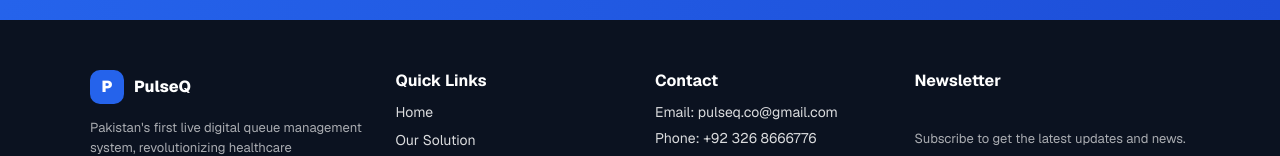
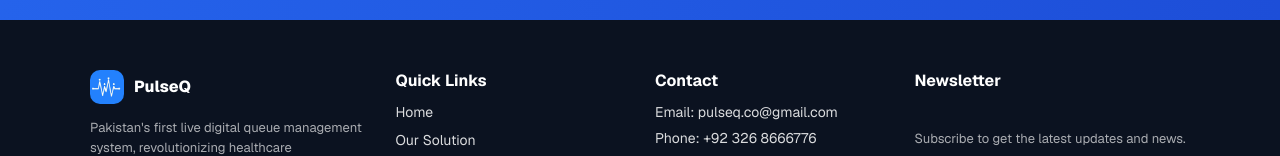
Before and after one commit to GillHuzaifa/Blog-website-PulseQ, a Next.js app: page / in a window 1280 px wide. Shown: the part 2027-2183 px from the top of the page. Built offline with nearby package versions, Linux system fonts and the light colour scheme.

Commit message:
Use PulseQ logo in footer

```diff
--- a/src/components/SiteFooter.module.css
+++ b/src/components/SiteFooter.module.css
@@ -73,12 +73,11 @@
   width: 34px;
   height: 34px;
   border-radius: 10px;
-  background: var(--primary);
+  background: transparent;
   display: flex;
   align-items: center;
   justify-content: center;
-  color: #fff;
-  font-weight: 900;
+  overflow: hidden;
 }
 
 .small {
--- a/src/components/SiteFooter.tsx
+++ b/src/components/SiteFooter.tsx
@@ -1,3 +1,4 @@
+import Image from "next/image";
 import Link from "next/link";
 
 import styles from "./SiteFooter.module.css";
@@ -79,7 +80,9 @@ export default function SiteFooter({
         <div className={styles.footerInner}>
           <div>
             <div className={styles.brand}>
-              <span className={styles.logo}>P</span>
+              <span className={styles.logo} aria-hidden>
+                <Image src="/images/pulseq-logo.jpeg" alt="" width={34} height={34} />
+              </span>
               <span>PulseQ</span>
             </div>
             <p className={styles.small}>
```
Also changed, not shown: 1 other file (tests, documents, lock files or other folders).
